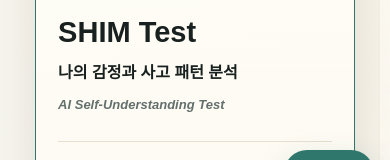
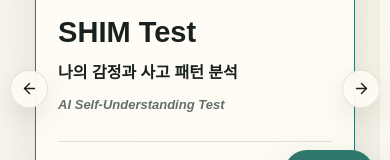
Before and after one commit to sj-dev-99/shim-ai, a Next.js app: page / in a window 390 px wide. Shown: the part 632-792 px from the top of the page. Built offline with nearby package versions, Linux system fonts and the light colour scheme; no server answers.

Commit message:
Improve mobile service carousel swipe

```diff
--- a/components/HomeSections.tsx
+++ b/components/HomeSections.tsx
@@ -163,9 +163,10 @@ function ServiceDetail({ service, recommendedCount }: { service: HomeService; re
 
 export function ServiceCarousel({ recommendedCount }: ServiceCarouselProps) {
   const [activeIndex, setActiveIndex] = useState(0);
+  const [isMouseDragging, setIsMouseDragging] = useState(false);
   const scrollerRef = useRef<HTMLDivElement | null>(null);
   const cardRefs = useRef<Array<HTMLButtonElement | null>>([]);
-  const rafRef = useRef<number | null>(null);
+  const scrollEndTimerRef = useRef<number | null>(null);
   const dragStateRef = useRef({
     isDragging: false,
     pointerId: -1,
@@ -189,9 +190,9 @@ export function ServiceCarousel({ recommendedCount }: ServiceCarouselProps) {
     }
   }
 
-  function syncActiveCard() {
+  function getClosestCardIndex() {
     const scroller = scrollerRef.current;
-    if (!scroller) return;
+    if (!scroller) return activeIndex;
 
     const center = scroller.getBoundingClientRect().left + scroller.clientWidth / 2;
     let nextIndex = activeIndex;
@@ -207,14 +208,19 @@ export function ServiceCarousel({ recommendedCount }: ServiceCarouselProps) {
       }
     });
 
+    return nextIndex;
+  }
+
+  function syncActiveCard() {
+    const nextIndex = getClosestCardIndex();
     if (nextIndex !== activeIndex) {
       setActiveIndex(nextIndex);
     }
   }
 
   function handleScroll(_event: UIEvent<HTMLDivElement>) {
-    if (rafRef.current) window.cancelAnimationFrame(rafRef.current);
-    rafRef.current = window.requestAnimationFrame(syncActiveCard);
+    if (scrollEndTimerRef.current) window.clearTimeout(scrollEndTimerRef.current);
+    scrollEndTimerRef.current = window.setTimeout(syncActiveCard, 90);
   }
 
   function handleCardSelect(index: number) {
@@ -223,6 +229,8 @@ export function ServiceCarousel({ recommendedCount }: ServiceCarouselProps) {
   }
 
   function handlePointerDown(event: PointerEvent<HTMLDivElement>) {
+    if (event.pointerType !== "mouse") return;
+
     const scroller = scrollerRef.current;
     if (!scroller) return;
 
@@ -233,6 +241,7 @@ export function ServiceCarousel({ recommendedCount }: ServiceCarouselProps) {
       scrollLeft: scroller.scrollLeft,
       didMove: false
     };
+    setIsMouseDragging(true);
     event.currentTarget.setPointerCapture(event.pointerId);
   }
 
@@ -253,6 +262,7 @@ export function ServiceCarousel({ recommendedCount }: ServiceCarouselProps) {
   function finishPointerDrag(event: PointerEvent<HTMLDivElement>) {
     const dragState = dragStateRef.current;
     if (!dragState.isDragging || dragState.pointerId !== event.pointerId) return;
+    const didMove = dragState.didMove;
 
     dragStateRef.current = {
       isDragging: false,
@@ -261,9 +271,10 @@ export function ServiceCarousel({ recommendedCount }: ServiceCarouselProps) {
       scrollLeft: 0,
       didMove: false
     };
+    setIsMouseDragging(false);
 
-    if (dragState.didMove) {
-      syncActiveCard();
+    if (didMove) {
+      selectService(getClosestCardIndex());
       window.setTimeout(() => {
         suppressClickRef.current = false;
       }, 0);
@@ -310,7 +321,7 @@ export function ServiceCarousel({ recommendedCount }: ServiceCarouselProps) {
         </button>
         <div
           aria-label="SHIM 서비스 카드 슬라이더"
-          className="shim-service-carousel"
+          className={`shim-service-carousel ${isMouseDragging ? "is-dragging" : ""}`}
           onKeyDown={handleKeyDown}
           onPointerCancel={finishPointerDrag}
           onPointerDown={handlePointerDown}
--- a/styles/globals.css
+++ b/styles/globals.css
@@ -291,9 +291,10 @@ input {
   padding: 8px max(20px, calc((100vw - var(--service-card-width)) / 2)) 20px;
   scroll-padding-inline: max(20px, calc((100vw - var(--service-card-width)) / 2));
   scroll-snap-type: x mandatory;
+  scroll-behavior: smooth;
   overscroll-behavior-x: contain;
   scrollbar-width: none;
-  touch-action: pan-y;
+  touch-action: pan-x pan-y;
   cursor: grab;
   user-select: none;
   -webkit-user-select: none;
@@ -302,6 +303,11 @@ input {
 
 .shim-service-carousel:active {
   cursor: grabbing;
+}
+
+.shim-service-carousel.is-dragging {
+  scroll-behavior: auto;
+  scroll-snap-type: none;
 }
 
 .shim-service-carousel::-webkit-scrollbar {
@@ -443,7 +449,28 @@ input {
 }
 
 .shim-carousel-nav {
-  display: none;
+  position: absolute;
+  top: 50%;
+  z-index: 2;
+  display: grid;
+  width: 38px;
+  height: 38px;
+  place-items: center;
+  border: 1px solid rgba(231, 222, 208, 0.86);
+  border-radius: 999px;
+  background: rgba(255, 252, 244, 0.86);
+  color: var(--ink);
+  box-shadow: 0 10px 24px rgba(78, 67, 52, 0.1);
+  transform: translateY(-50%);
+  backdrop-filter: blur(10px);
+}
+
+.shim-carousel-nav.is-prev {
+  left: 10px;
+}
+
+.shim-carousel-nav.is-next {
+  right: 10px;
 }
 
 .shim-carousel-pagination {
```
